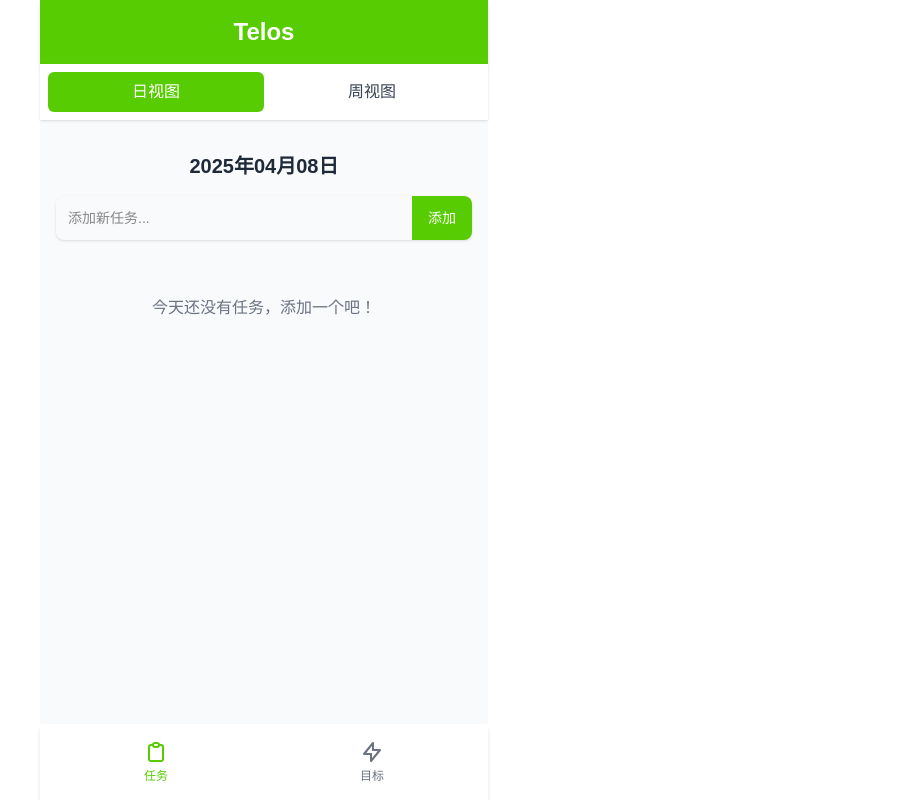
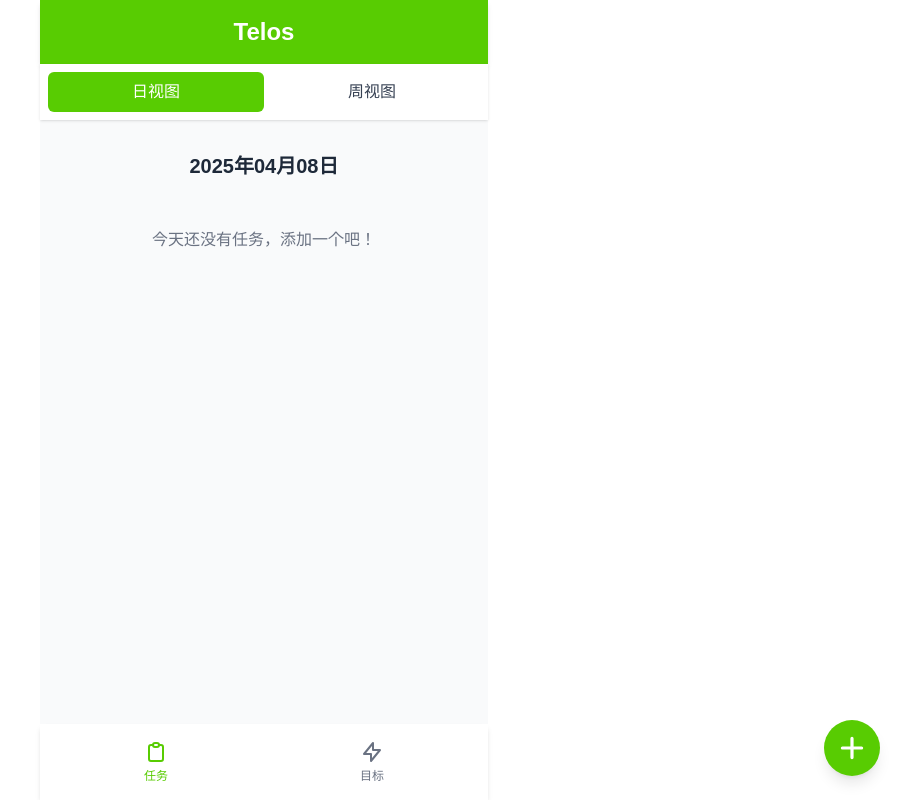
Before and after one commit to Lxhouse/telos, a Next.js app: page / in a window 1280 px wide. Shown: the whole page, without its empty margins (376-1280 px from the left). Built offline with nearby package versions, Linux system fonts and the light colour scheme.

Commit message:
feat: change1

```diff
--- a/app/components/DayView.tsx
+++ b/app/components/DayView.tsx
@@ -10,6 +10,9 @@ import { useAppContext } from '../context/AppContext';
 const DayView: React.FC = () => {
   const { state, addTask, updateTasksOrder } = useAppContext();
   const [newTaskTitle, setNewTaskTitle] = useState('');
+  const [newTaskTime, setNewTaskTime] = useState('');
+  const [newTaskDetails, setNewTaskDetails] = useState('');
+  const [showAddForm, setShowAddForm] = useState(false);
   const [contextId] = useState('tasks-context'); // Add stable context ID
 
   // 格式化当前选中日期
@@ -24,8 +27,10 @@ const DayView: React.FC = () => {
   const handleAddTask = (e: React.FormEvent) => {
     e.preventDefault();
     if (newTaskTitle.trim()) {
-      addTask(newTaskTitle.trim(), state.selectedDate);
+      addTask(newTaskTitle.trim(), state.selectedDate, undefined, newTaskTime, newTaskDetails);
       setNewTaskTitle('');
+      setNewTaskTime('');
+      setNewTaskDetails('');
     }
   };
 
@@ -57,31 +62,88 @@ const DayView: React.FC = () => {
         {formattedDate}
       </motion.h2>
 
+      {/* 添加任务按钮 */}
+      <motion.button
+        className="fixed bottom-6 right-6 w-14 h-14 bg-[#58CC02] text-white rounded-full shadow-lg hover:bg-[#46a302] transition-colors flex items-center justify-center z-10"
+        onClick={() => setShowAddForm(true)}
+        whileHover={{ scale: 1.1 }}
+        whileTap={{ scale: 0.9 }}
+      >
+        <svg xmlns="http://www.w3.org/2000/svg" className="h-8 w-8" viewBox="0 0 20 20" fill="currentColor">
+          <path fillRule="evenodd" d="M10 3a1 1 0 011 1v5h5a1 1 0 110 2h-5v5a1 1 0 11-2 0v-5H4a1 1 0 110-2h5V4a1 1 0 011-1z" clipRule="evenodd" />
+        </svg>
+      </motion.button>
+
       {/* 添加任务表单 */}
+      <AnimatePresence>
+        {showAddForm && (
+          <motion.div
+            className="fixed inset-0 bg-black bg-opacity-50 flex items-center justify-center z-20"
+            initial={{ opacity: 0 }}
+            animate={{ opacity: 1 }}
+            exit={{ opacity: 0 }}
+            onClick={(e) => {
+              if (e.target === e.currentTarget) {
+                setShowAddForm(false);
+              }
+            }}
+          >
             <motion.form
-        className="mb-6"
-        onSubmit={handleAddTask}
-        initial={{ opacity: 0, y: 20 }}
-        animate={{ opacity: 1, y: 0 }}
-        transition={{ duration: 0.3, delay: 0.1 }}
+              className="w-full max-w-lg mx-4"
+              onSubmit={(e) => {
+                handleAddTask(e);
+                setShowAddForm(false);
+              }}
+              initial={{ scale: 0.9, opacity: 0 }}
+              animate={{ scale: 1, opacity: 1 }}
+              exit={{ scale: 0.9, opacity: 0 }}
+              onClick={(e) => e.stopPropagation()}
             >
-        <div className="flex rounded-lg overflow-hidden shadow-sm">
+              <div className="space-y-3 bg-white p-6 rounded-xl shadow-xl">
                 <input
                   type="text"
                   value={newTaskTitle}
                   onChange={(e) => setNewTaskTitle(e.target.value)}
                   placeholder="添加新任务..."
-            className="flex-grow p-3 outline-none text-sm"
+                  className="w-full p-3 border rounded-lg outline-none text-sm"
+                  autoFocus
                 />
+                <div className="flex gap-3">
+                  <input
+                    type="time"
+                    value={newTaskTime}
+                    onChange={(e) => setNewTaskTime(e.target.value)}
+                    className="p-3 border rounded-lg outline-none text-sm"
+                  />
+                  <textarea
+                    value={newTaskDetails}
+                    onChange={(e) => setNewTaskDetails(e.target.value)}
+                    placeholder="任务详情（可选）"
+                    className="flex-grow p-3 border rounded-lg outline-none text-sm resize-none"
+                    rows={2}
+                  />
+                </div>
+                <div className="flex justify-end gap-3">
+                  <button
+                    type="button"
+                    className="px-6 py-2 rounded-lg font-medium text-sm text-gray-600 hover:bg-gray-100 transition-colors"
+                    onClick={() => setShowAddForm(false)}
+                  >
+                    取消
+                  </button>
                   <button
                     type="submit"
-            className="bg-[#58CC02] text-white px-4 py-2 font-medium text-sm hover:bg-[#46a302] transition-colors"
+                    className="bg-[#58CC02] text-white px-6 py-2 rounded-lg font-medium text-sm hover:bg-[#46a302] transition-colors"
                     disabled={!newTaskTitle.trim()}
                   >
                     添加
                   </button>
                 </div>
+              </div>
             </motion.form>
+          </motion.div>
+        )}
+      </AnimatePresence>
 
       {/* 任务列表 */}
       <DragDropContext onDragEnd={handleDragEnd}>
--- a/app/components/TaskItem.tsx
+++ b/app/components/TaskItem.tsx
@@ -29,14 +29,14 @@ const TaskItem: React.FC<TaskItemProps> = ({ task, index }) => {
 
   return (
     <motion.div
-      className="flex items-center p-3 mb-2 bg-white rounded-lg shadow-sm"
+      className="flex items-center p-4 mb-3 bg-white rounded-xl shadow-md hover:shadow-lg transition-shadow"
       initial={{ opacity: 0, y: 20 }}
       animate={{ opacity: 1, y: 0 }}
       transition={{ delay: index * 0.05 }}
       layout
     >
       <motion.button
-        className={`flex-shrink-0 w-6 h-6 mr-3 rounded-full border-2 flex items-center justify-center ${task.completed ? 'bg-[#58CC02] border-[#58CC02]' : 'border-gray-300'}`}
+        className={`flex-shrink-0 w-6 h-6 mr-4 rounded-full border-2 flex items-center justify-center ${task.completed ? 'bg-[#58CC02] border-[#58CC02]' : 'border-gray-300 hover:border-[#58CC02] hover:bg-[#58CC02]/10'}`}
         onClick={handleToggle}
         whileTap={{ scale: 0.9 }}
       >
@@ -60,19 +60,19 @@ const TaskItem: React.FC<TaskItemProps> = ({ task, index }) => {
       </motion.button>
       <div className="flex-grow">
         <div className="flex items-center justify-between">
-          <span className={`text-sm ${task.completed ? 'line-through text-gray-400' : 'text-gray-800'}`}>
+          <span className={`text-base font-medium ${task.completed ? 'line-through text-gray-400' : 'text-gray-800'}`}>
             {task.title}
           </span>
           {task.startTime && (
-            <span className="text-xs text-gray-500 ml-2">{task.startTime}</span>
+            <span className="text-sm text-gray-500 ml-2 font-medium">{task.startTime}</span>
           )}
         </div>
         {task.details && (
-          <p className="text-xs text-gray-500 mt-1">{task.details}</p>
+          <p className="text-sm text-gray-600 mt-2 leading-relaxed">{task.details}</p>
         )}
       </div>
       <motion.button
-        className="ml-3 text-gray-400 hover:text-red-500 transition-colors"
+        className="ml-4 p-1.5 text-gray-400 hover:text-red-500 hover:bg-red-50 rounded-lg transition-all"
         onClick={async () => {
           setIsDeleting(true);
           await deleteTask(task.id);
```
Lines whose indentation alone changed are shown as unchanged.
